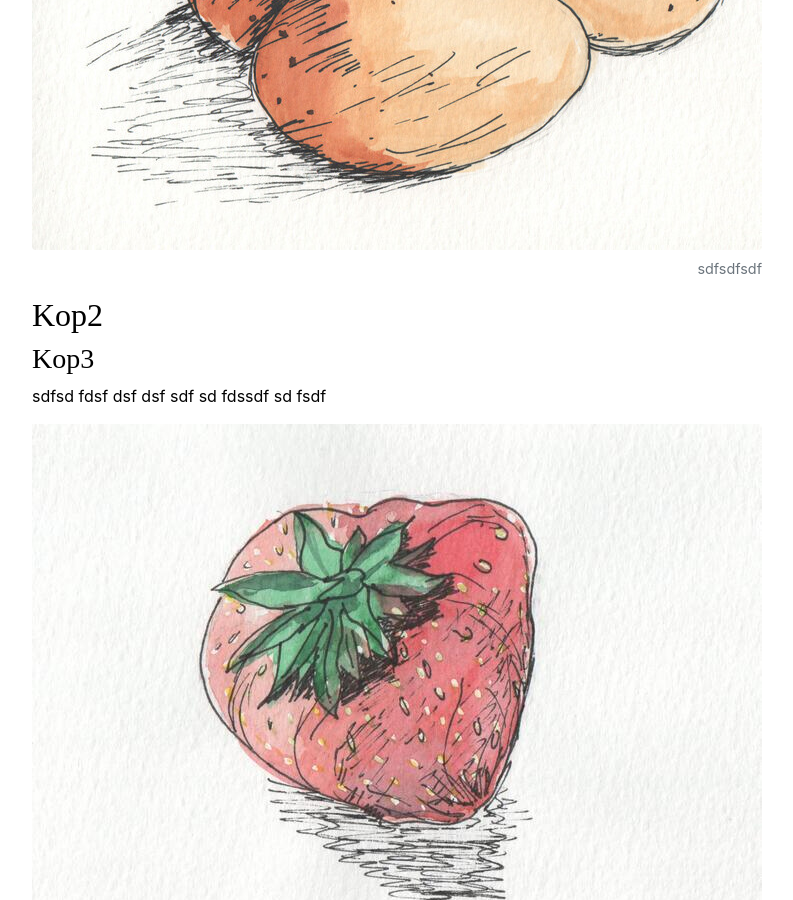
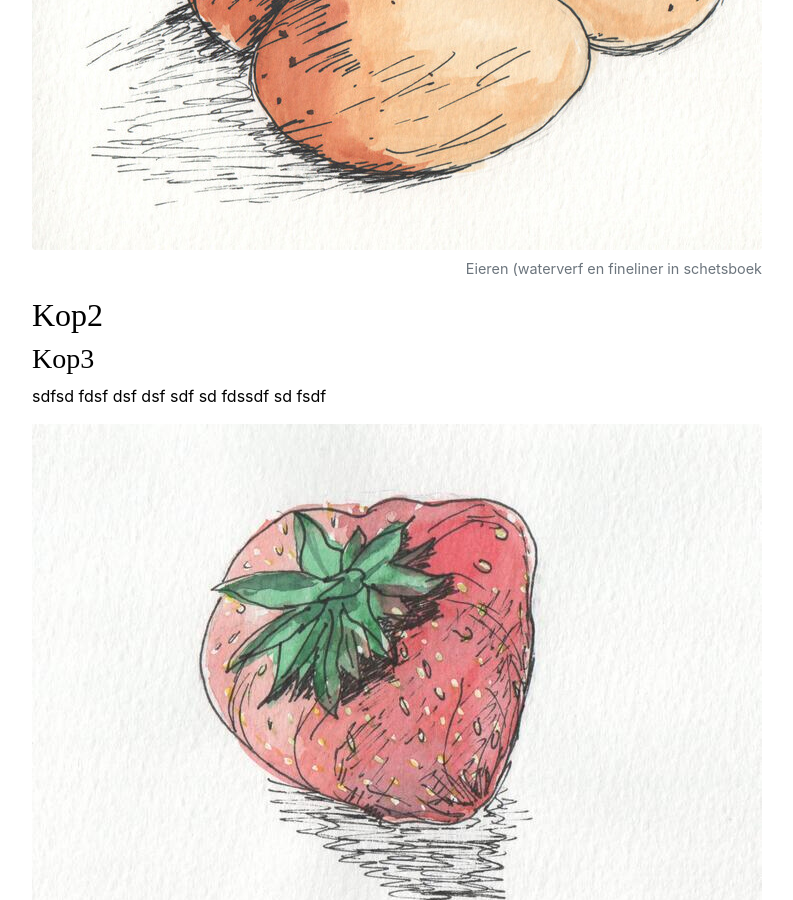
Before and after one commit to BaasLimited/baasovereten.github.io, a Jekyll site: the page built from _posts/2020-09-28-sixth-post.md, in a window 1280 px wide and 900 px high, scrolled down 452 px. Shown: the whole window, without its empty margins (243-1036 px from the left). Built offline with Jekyll 4.4.1, drawn with Linux system fonts in a browser that asks for light colours; some web fonts are replaced.

Commit message:
Update 2020-09-28-sixth-post.md

```diff
--- a/_posts/2020-09-28-sixth-post.md
+++ b/_posts/2020-09-28-sixth-post.md
@@ -4,7 +4,7 @@ date:       2020-09-28 14:31:27 +0200
 tag:        "Over eten"
 category:   "over-eten"
 image:      /uploads/eitjes.jpg
-caption:    "sdfsdfsdf"
+caption:    "Eieren (waterverf en fineliner in schetsboek"
 excerpt:    "Ik ga schrijven over eten en ik teken er ook wat bij."
 published:  true
 ---
```
